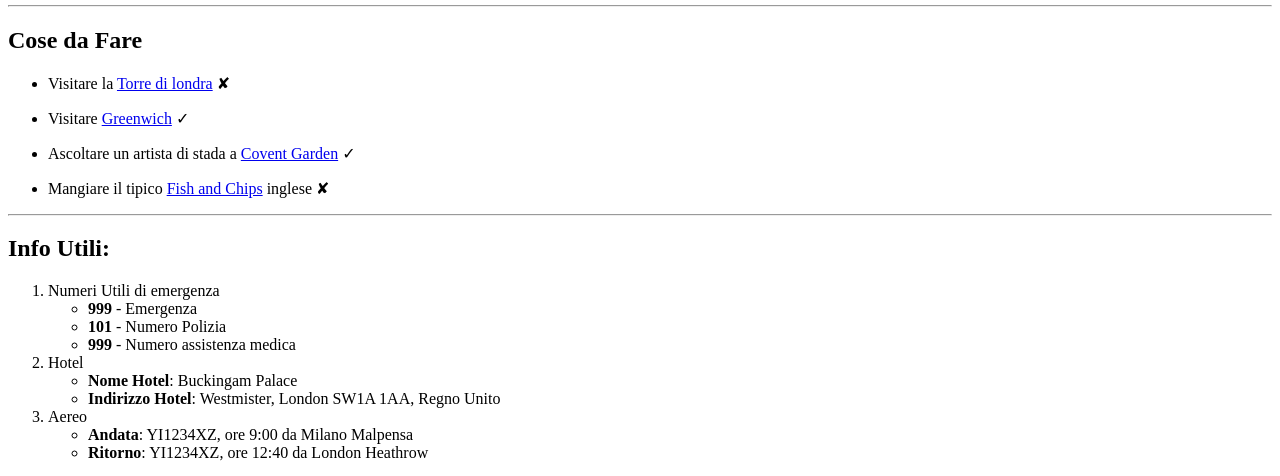
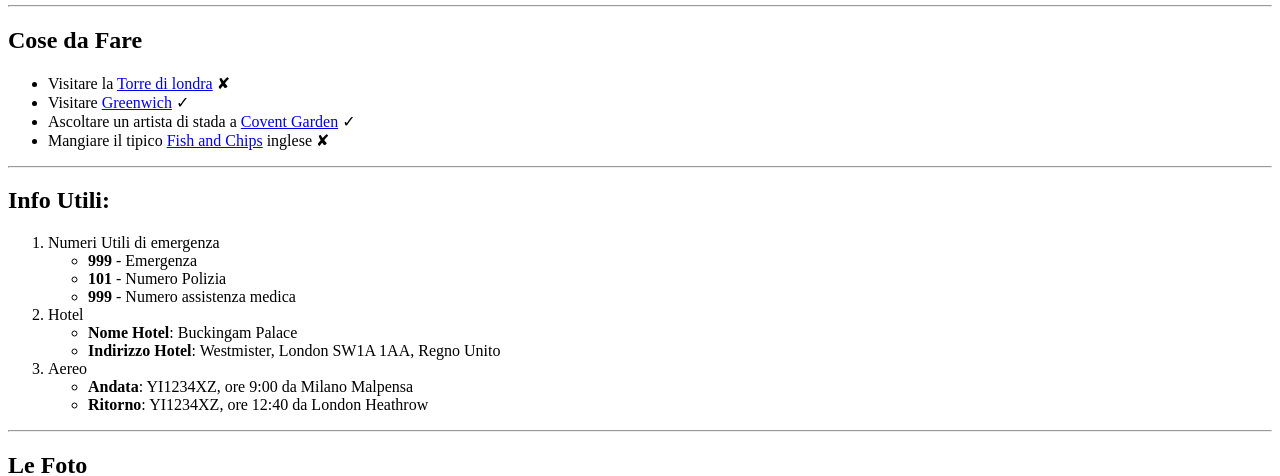
Before and after one commit to Tredicibrando/html-london-trip, a plain HTML site: page index.html in a window 1280 px wide. Shown: the part 876-1352 px from the top of the page. Drawn offline with Linux system fonts and the light colour scheme.

Commit message:
Removed <p> tag from "Sezione cose da fare"

```diff
--- a/index.html
+++ b/index.html
@@ -62,10 +62,10 @@
         <section>
             <h2>Cose da Fare</h2>
             <ul>
-                <li><p>Visitare la <a href="https://it.wikipedia.org/wiki/Torre_di_Londra">Torre di londra</a> &#10008;</p></li>
-                <li><p>Visitare <a href="https://it.wikipedia.org/wiki/Greenwich">Greenwich</a> &#10003;</p></li>
-                <li><p>Ascoltare un artista di stada a  <a href="https://it.wikipedia.org/wiki/Covent_Garden">Covent Garden</a> &#10003;</p></li>
-                <li><p>Mangiare il tipico <a href="https://it.wikipedia.org/wiki/Fish_and_chips">Fish and Chips</a> inglese &#10008;</p></li>
+                <li>Visitare la <a href="https://it.wikipedia.org/wiki/Torre_di_Londra">Torre di londra</a> &#10008;</li>
+                <li>Visitare <a href="https://it.wikipedia.org/wiki/Greenwich">Greenwich</a> &#10003;</li>
+                <li>Ascoltare un artista di stada a  <a href="https://it.wikipedia.org/wiki/Covent_Garden">Covent Garden</a> &#10003</li>
+                <li>Mangiare il tipico <a href="https://it.wikipedia.org/wiki/Fish_and_chips">Fish and Chips</a> inglese &#10008;</li>
             </ul>
             <hr>
         </section>
```
